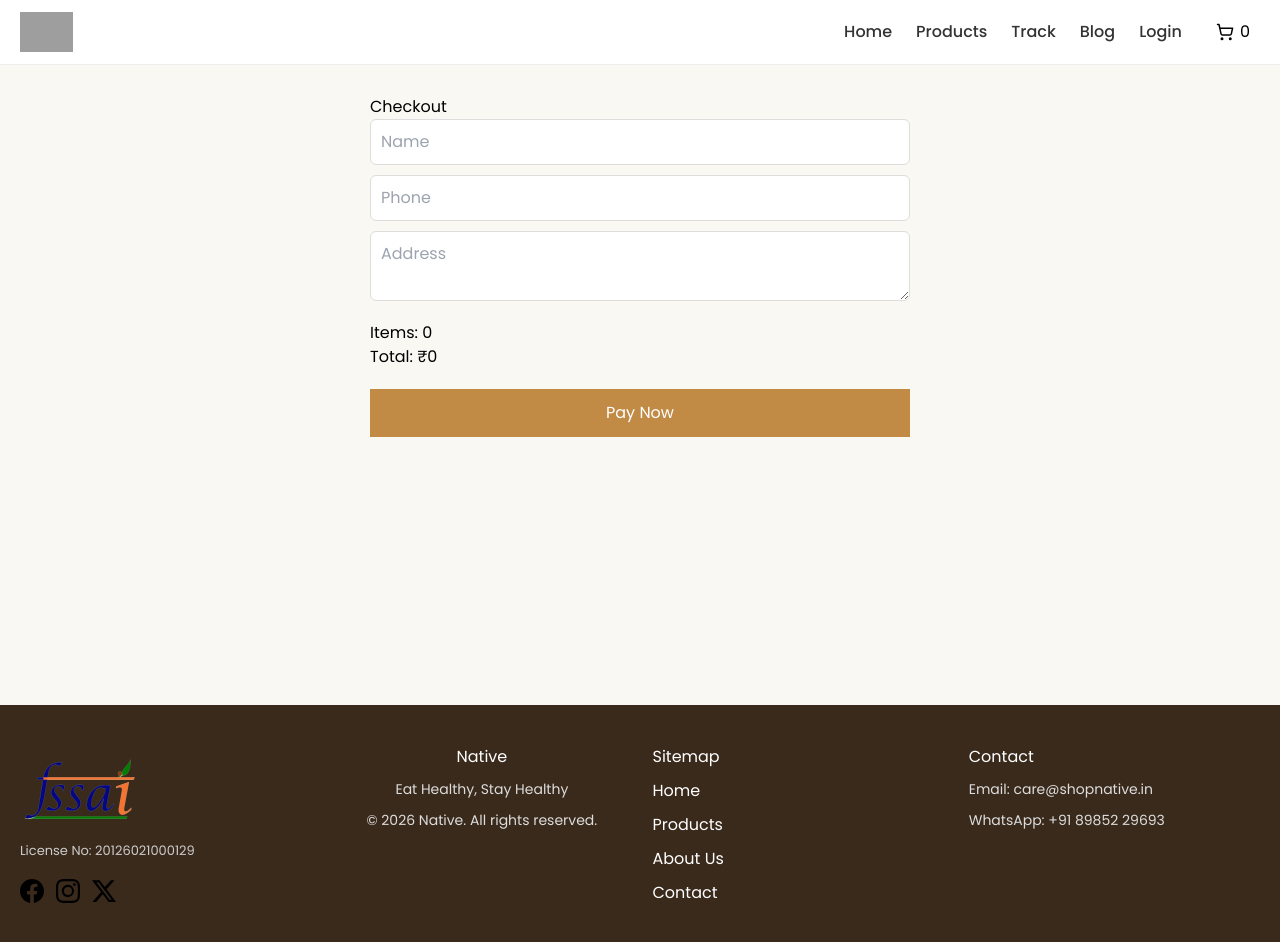
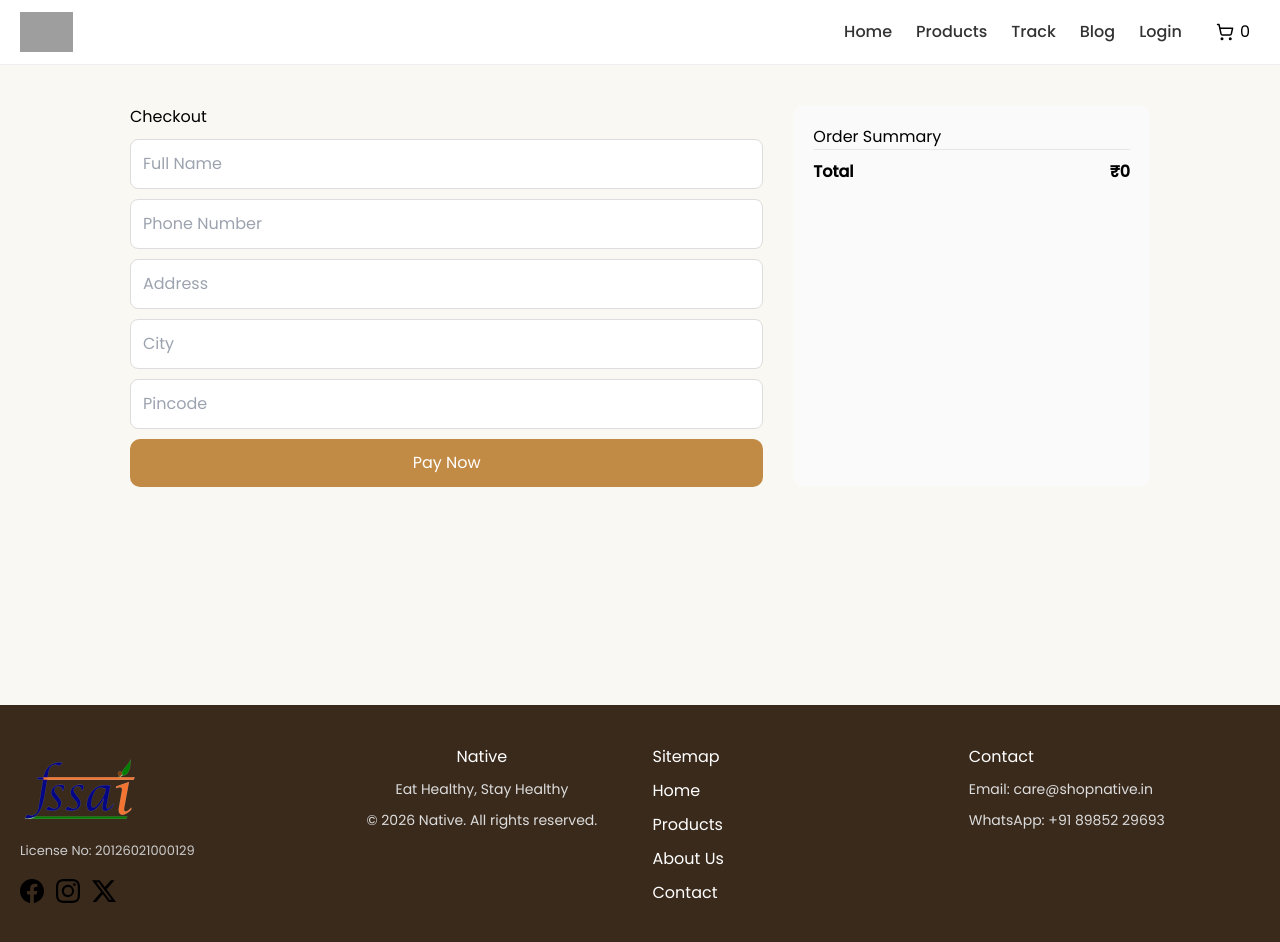
Before and after one commit to nagarajukandula55/native, a Next.js app: page /checkout in a window 1280 px wide. Shown: the top 942 px of the page. Built offline with nearby package versions, Linux system fonts and the light colour scheme; grey boxes are pictures that could not be loaded.

Commit message:
Update page.js

```diff
--- a/app/checkout/page.js
+++ b/app/checkout/page.js
@@ -2,41 +2,53 @@
 
 import { useState } from "react";
 import { useCart } from "@/context/CartContext";
+import { useRouter } from "next/navigation";
 
 export default function CheckoutPage() {
-  const { cart, cartTotal, setCart } = useCart();
+  const router = useRouter();
+  const { cart, cartTotal, setCart, closeCart } = useCart();
 
-  const [name, setName] = useState("");
-  const [phone, setPhone] = useState("");
-  const [address, setAddress] = useState("");
+  const [form, setForm] = useState({
+    name: "",
+    phone: "",
+    address: "",
+    city: "",
+    pincode: "",
+  });
 
   const [loading, setLoading] = useState(false);
 
-  /* ================= PAY NOW ================= */
+  /* ================= INPUT HANDLER ================= */
+  const handleChange = (e) => {
+    setForm({ ...form, [e.target.name]: e.target.value });
+  };
+
+  /* ================= CREATE ORDER ================= */
   const handlePayment = async () => {
     try {
       setLoading(true);
 
-      if (!name || !phone || !address) {
-        alert("Fill all details");
+      if (!form.name || !form.phone || !form.address) {
+        alert("Please fill required fields");
         setLoading(false);
         return;
       }
 
-      // 1️⃣ Create order on backend
+      // 1️⃣ Create order (backend)
       const res = await fetch("/api/orders/create", {
         method: "POST",
         headers: { "Content-Type": "application/json" },
         body: JSON.stringify({
           cart,
           amount: cartTotal,
+          address: form,
         }),
       });
 
       const data = await res.json();
 
       if (!data.success) {
-        alert("Order failed");
+        alert("Order creation failed");
         setLoading(false);
         return;
       }
@@ -49,21 +61,36 @@ export default function CheckoutPage() {
         amount: order.amount,
         currency: order.currency,
         name: "Native Store",
-        description: "Order Payment",
+        description: "Food Products Order",
         order_id: order.id,
 
-        handler: function (response) {
-          console.log("PAYMENT SUCCESS", response);
+        handler: async function (response) {
+          // 3️⃣ Verify payment
+          const verifyRes = await fetch("/api/orders/verify", {
+            method: "POST",
+            headers: { "Content-Type": "application/json" },
+            body: JSON.stringify({
+              razorpay_order_id: response.razorpay_order_id,
+              razorpay_payment_id: response.razorpay_payment_id,
+              razorpay_signature: response.razorpay_signature,
+            }),
+          });
 
-          alert("Payment Successful 🎉");
+          const verifyData = await verifyRes.json();
 
-          // clear cart
-          setCart([]);
+          if (verifyData.success) {
+            setCart([]);
+            closeCart();
+
+            router.push("/order-success");
+          } else {
+            router.push("/order-failed");
+          }
         },
 
         prefill: {
-          name,
-          contact: phone,
+          name: form.name,
+          contact: form.phone,
         },
 
         theme: {
@@ -84,73 +111,90 @@ export default function CheckoutPage() {
 
   return (
     <div className="container">
-      <h1>Checkout</h1>
 
-      {/* ================= ADDRESS FORM ================= */}
-      <div className="form">
-        <input
-          placeholder="Name"
-          value={name}
-          onChange={(e) => setName(e.target.value)}
-        />
+      {/* LEFT - FORM */}
+      <div className="formBox">
+        <h2>Checkout</h2>
 
-        <input
-          placeholder="Phone"
-          value={phone}
-          onChange={(e) => setPhone(e.target.value)}
-        />
+        <input name="name" placeholder="Full Name" onChange={handleChange} />
+        <input name="phone" placeholder="Phone Number" onChange={handleChange} />
+        <input name="address" placeholder="Address" onChange={handleChange} />
+        <input name="city" placeholder="City" onChange={handleChange} />
+        <input name="pincode" placeholder="Pincode" onChange={handleChange} />
 
-        <textarea
-          placeholder="Address"
-          value={address}
-          onChange={(e) => setAddress(e.target.value)}
-        />
+        <button onClick={handlePayment} disabled={loading}>
+          {loading ? "Processing..." : "Pay Now"}
+        </button>
       </div>
 
-      {/* ================= SUMMARY ================= */}
-      <div className="summary">
-        <p>Items: {cart.length}</p>
-        <h2>Total: ₹{cartTotal}</h2>
+      {/* RIGHT - SUMMARY */}
+      <div className="summaryBox">
+        <h3>Order Summary</h3>
+
+        {cart.map((item) => (
+          <div key={item._id} className="row">
+            <span>{item.name} x {item.qty}</span>
+            <span>₹{item.price * item.qty}</span>
+          </div>
+        ))}
+
+        <hr />
+
+        <div className="total">
+          <strong>Total</strong>
+          <strong>₹{cartTotal}</strong>
+        </div>
       </div>
 
-      {/* ================= PAY BUTTON ================= */}
-      <button onClick={handlePayment} disabled={loading}>
-        {loading ? "Processing..." : "Pay Now"}
-      </button>
-
-      {/* ================= RAZORPAY SCRIPT ================= */}
-      <script src="https://checkout.razorpay.com/v1/checkout.js"></script>
-
+      {/* STYLES */}
       <style jsx>{`
         .container {
-          max-width: 600px;
+          display: flex;
+          gap: 30px;
+          padding: 40px;
+          max-width: 1100px;
           margin: auto;
-          padding: 30px;
         }
 
-        .form {
+        .formBox {
+          flex: 2;
           display: flex;
           flex-direction: column;
           gap: 10px;
         }
 
-        input, textarea {
-          padding: 10px;
+        input {
+          padding: 12px;
           border: 1px solid #ddd;
-          border-radius: 6px;
-        }
-
-        .summary {
-          margin: 20px 0;
+          border-radius: 8px;
         }
 
         button {
-          width: 100%;
           padding: 12px;
           background: #c28b45;
+          color: white;
           border: none;
-          color: white;
+          border-radius: 10px;
           cursor: pointer;
+        }
+
+        .summaryBox {
+          flex: 1;
+          background: #fafafa;
+          padding: 20px;
+          border-radius: 10px;
+        }
+
+        .row {
+          display: flex;
+          justify-content: space-between;
+          margin-bottom: 8px;
+        }
+
+        .total {
+          display: flex;
+          justify-content: space-between;
+          margin-top: 10px;
         }
       `}</style>
     </div>
```
